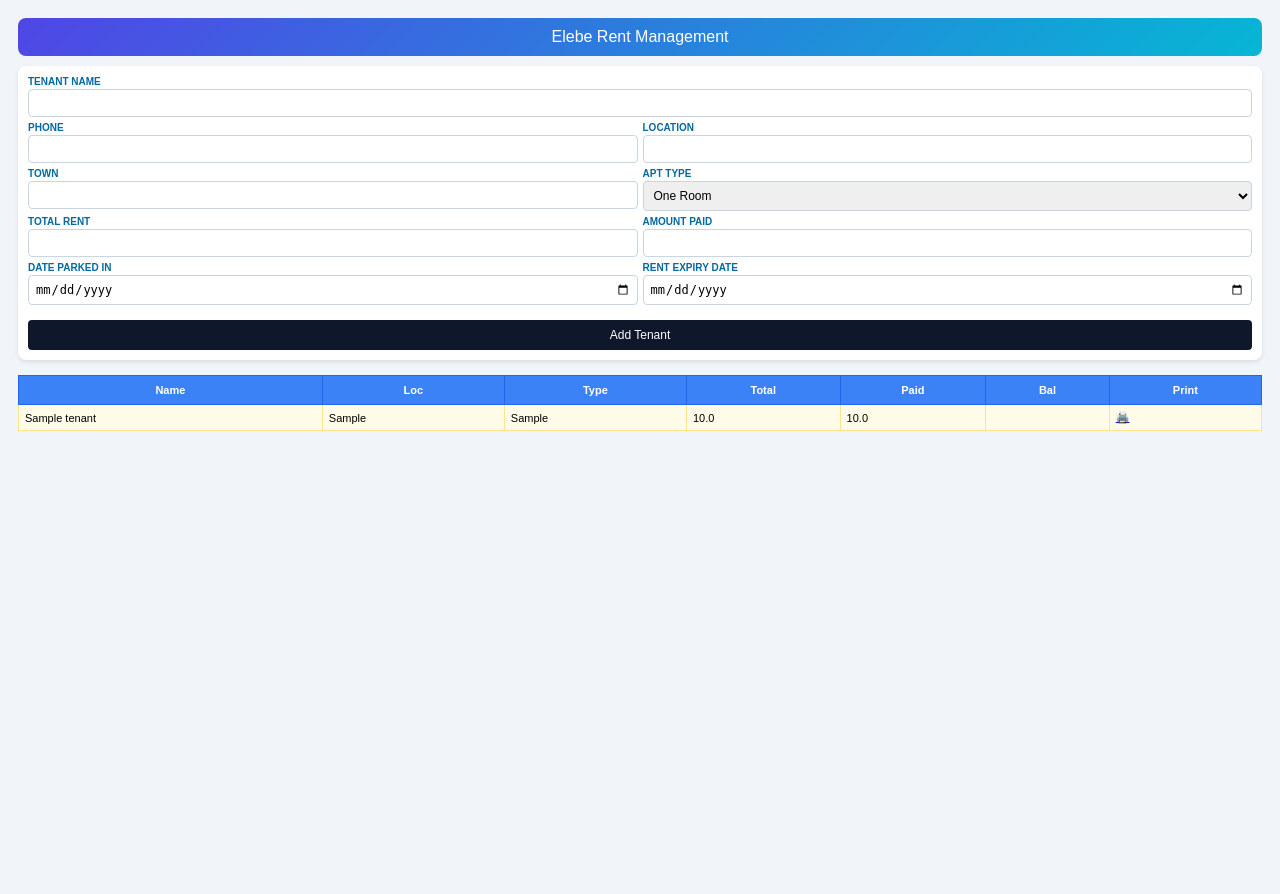
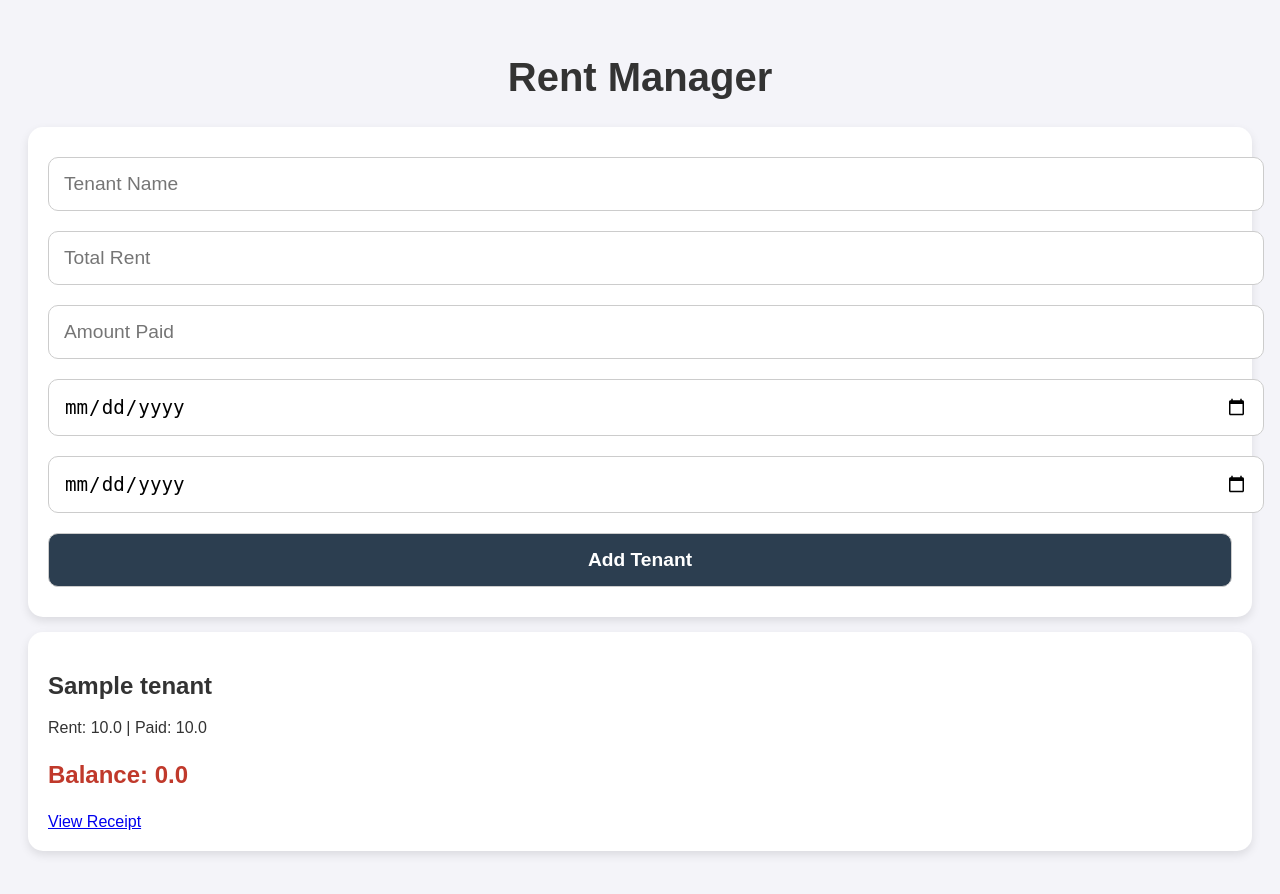
Before and after one commit to soumetconnect/soumet-rent, a Flask app: page / in a window 1280 px wide. Before the commit the page ends 431 px from the top, so only its background shows below. Run offline with Flask 3, Linux system fonts and the light colour scheme; tables that the repository leaves empty hold one stand-in row (values such as "Sample post").

Commit message:
Modernized UI and fixed balance calculation

```diff
--- a/app.py
+++ b/app.py
@@ -4,7 +4,6 @@ import os
 from datetime import datetime
 
 app = Flask(__name__)
-# Use an absolute path for the database in the current directory
 basedir = os.path.abspath(os.path.dirname(__file__))
 app.config['SQLALCHEMY_DATABASE_URI'] = 'sqlite:///' + os.path.join(basedir, 'rent_tracker.db')
 app.config['SQLALCHEMY_TRACK_MODIFICATIONS'] = False
@@ -23,7 +22,10 @@ class Tenant(db.Model):
     move_in_date = db.Column(db.Date)
     expiry_date = db.Column(db.Date)
 
-# Create tables immediately upon app start
+    @property
+    def outstanding_balance(self):
+        return self.rent_total - self.amount_paid
+
 with app.app_context():
     db.create_all()
 
--- a/templates/index.html
+++ b/templates/index.html
@@ -1,40 +1,36 @@
 <!DOCTYPE html>
 <html>
 <head>
+    <meta name="viewport" content="width=device-width, initial-scale=1.0">
+    <title>Soumet Rent Tracker</title>
     <style>
-        body { font-family: sans-serif; background: #f1f5f9; padding: 10px; }
-        .header { background: linear-gradient(135deg, #4f46e5, #06b6d4); color: white; padding: 10px; text-align: center; border-radius: 8px; margin-bottom: 10px; }
-        .card { background: white; padding: 10px; border-radius: 8px; box-shadow: 0 2px 4px rgba(0,0,0,0.1); }
-        .label { font-size: 10px; font-weight: bold; color: #0369a1; display: block; margin-bottom: 2px; }
-        input, select { width: 100%; padding: 6px; font-size: 12px; border: 1px solid #cbd5e1; border-radius: 4px; box-sizing: border-box; }
-        .form-grid { display: grid; grid-template-columns: 1fr 1fr; gap: 5px; }
-        button { background: #0f172a; color: white; padding: 8px; border-radius: 4px; border: none; width: 100%; margin-top: 10px; font-size: 12px; }
-        table { width: 100%; border-collapse: collapse; margin-top: 15px; font-size: 11px; }
-        th { background: #3b82f6; color: white; padding: 8px; border: 1px solid #2563eb; }
-        td { background: #fefce8; padding: 6px; border: 1px solid #fde68a; }
+        body { font-family: sans-serif; padding: 20px; background: #f4f4f9; color: #333; }
+        h1 { font-size: 2.5rem; text-align: center; }
+        .card { background: #fff; padding: 20px; margin: 15px 0; border-radius: 15px; box-shadow: 0 4px 10px rgba(0,0,0,0.1); }
+        input, button { width: 100%; padding: 15px; margin: 10px 0; font-size: 1.2rem; border-radius: 10px; border: 1px solid #ccc; }
+        button { background: #2c3e50; color: white; font-weight: bold; }
+        .balance { font-size: 1.5rem; color: #c0392b; font-weight: bold; }
     </style>
 </head>
 <body>
-    <div class="header">Elebe Rent Management</div>
+    <h1>Rent Manager</h1>
     <div class="card">
-        <form method="POST" action="/add" class="form-grid">
-            <div style="grid-column: span 2;"><span class="label">TENANT NAME</span><input name="name" required></div>
-            <div><span class="label">PHONE</span><input name="phone" required></div>
-            <div><span class="label">LOCATION</span><input name="loc" required></div>
-            <div><span class="label">TOWN</span><input name="town" required></div>
-            <div><span class="label">APT TYPE</span><select name="type"><option>One Room</option><option>Two Rooms</option><option>2 BR Flat</option><option>3 BR Flat</option></select></div>
-            <div><span class="label">TOTAL RENT</span><input name="total" type="number" required></div>
-            <div><span class="label">AMOUNT PAID</span><input name="paid" type="number" required></div>
-            <div><span class="label">DATE PARKED IN</span><input name="move" type="date" required></div>
-            <div><span class="label">RENT EXPIRY DATE</span><input name="exp" type="date" required></div>
-            <button type="submit" style="grid-column: span 2;">Add Tenant</button>
+        <form action="/add" method="POST">
+            <input type="text" name="name" placeholder="Tenant Name" required>
+            <input type="number" name="total" placeholder="Total Rent" required>
+            <input type="number" name="paid" placeholder="Amount Paid" required>
+            <input type="date" name="move" required>
+            <input type="date" name="exp" required>
+            <button type="submit">Add Tenant</button>
         </form>
     </div>
-    <table>
-        <tr><th>Name</th><th>Loc</th><th>Type</th><th>Total</th><th>Paid</th><th>Bal</th><th>Print</th></tr>
-        {% for t in tenants %}
-        <tr><td>{{ t.name }}</td><td>{{ t.building_loc }}</td><td>{{ t.apt_type }}</td><td>{{ t.rent_total }}</td><td>{{ t.amount_paid }}</td><td>{{ t.outstanding }}</td><td><a href="/receipt/{{ t.id }}">🖨️</a></td></tr>
-        {% endfor %}
-    </table>
+    {% for t in tenants %}
+    <div class="card">
+        <h2>{{ t.name }}</h2>
+        <p>Rent: {{ t.rent_total }} | Paid: {{ t.amount_paid }}</p>
+        <p class="balance">Balance: {{ t.outstanding_balance }}</p>
+        <a href="/receipt/{{ t.id }}">View Receipt</a>
+    </div>
+    {% endfor %}
 </body>
 </html>
```
